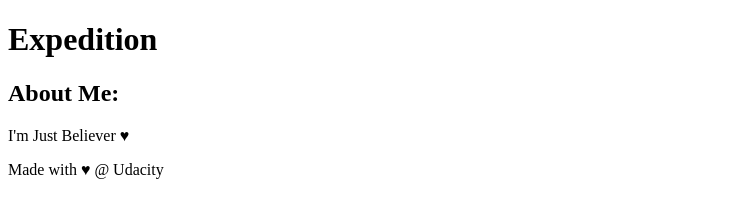
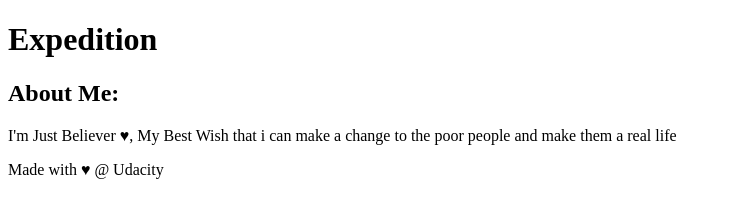
Before and after one commit to ahmedsmag/first-project, a plain HTML site: page index.html in a window 1280 px wide. Shown: the whole page, without its empty margins (0-731 px from the left). Drawn offline with Linux system fonts and the light colour scheme.

Commit message:
Make A Change!

```diff
--- a/index.html
+++ b/index.html
@@ -22,7 +22,7 @@
 <aside>
     <h2>About Me:</h2>
 
-    <p>I'm Just Believer ♥</p>
+    <p>I'm Just Believer ♥, My Best Wish that i can make a change to the poor people and make them a real life</p>
 </aside>
 <!-- end of new content -->
     <footer>
```
